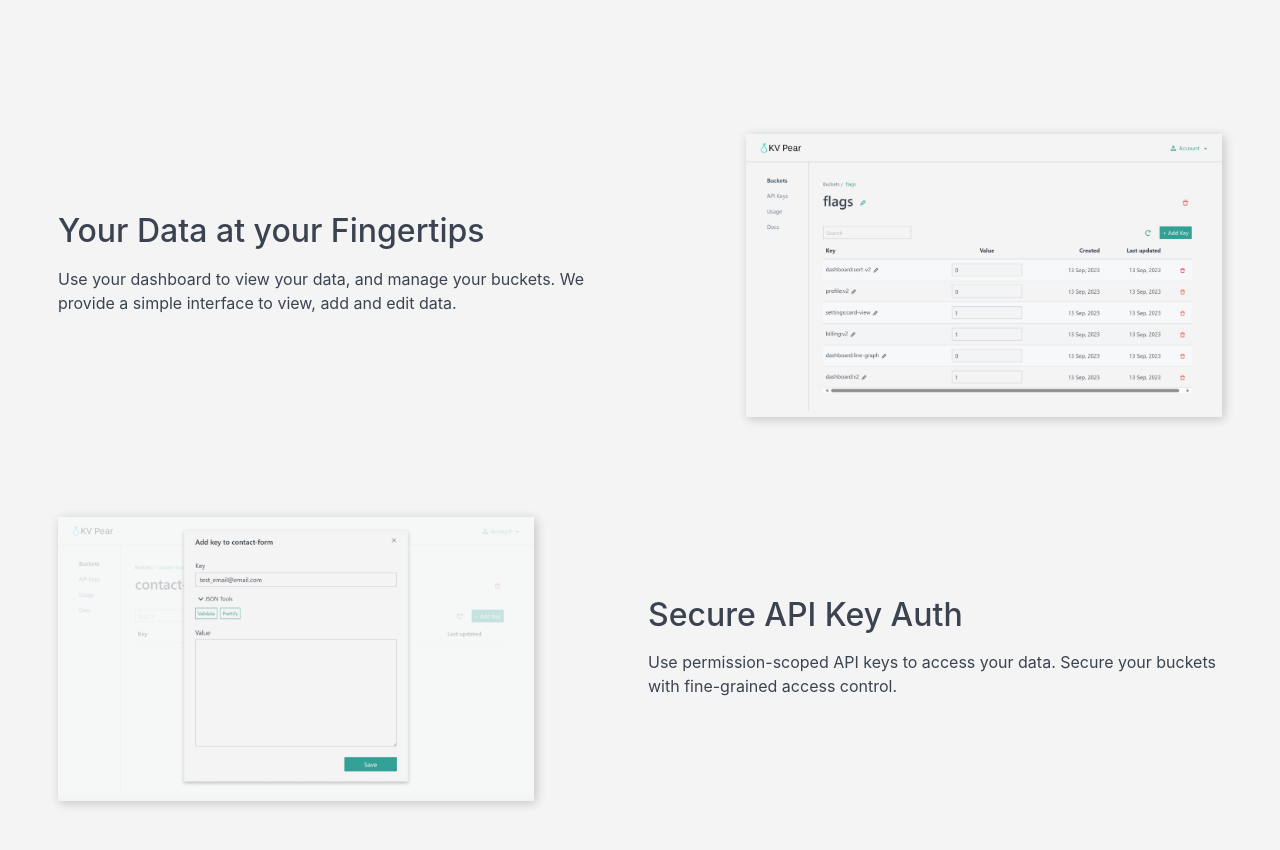
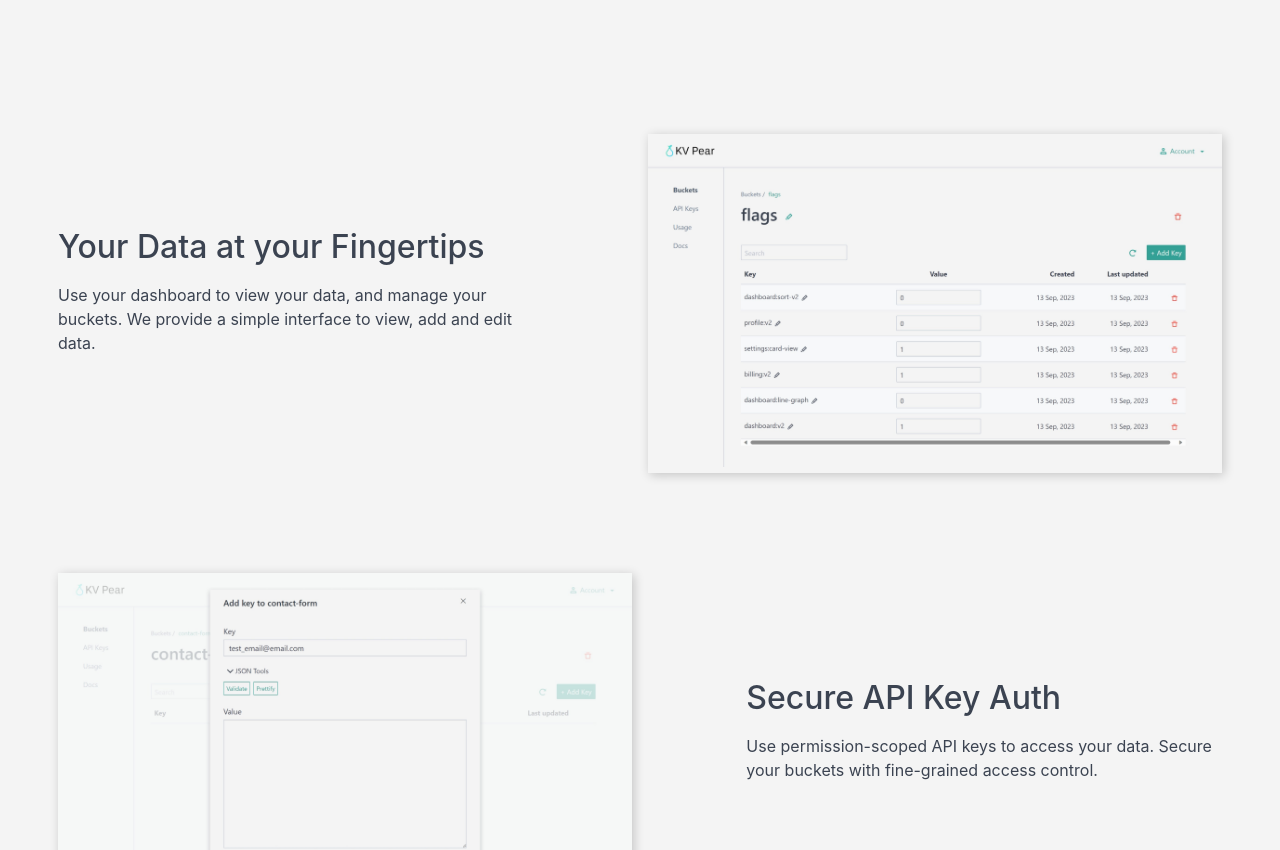
Before and after one commit to MikeMather/kvpear, a Next.js app in the folder kvpear-frontend/: page / in a window 1280 px wide. Shown: the part 1860-2710 px from the top of the page. Built offline with nearby package versions, Linux system fonts and the light colour scheme; no server answers; some icons are missing.

Commit message:
Fix images

```diff
--- a/kvpear-frontend/src/components/landing/Demos/Demos.module.scss
+++ b/kvpear-frontend/src/components/landing/Demos/Demos.module.scss
@@ -13,6 +13,10 @@
 
 .shot {
   box-shadow: 2px 2px 10px 0px rgb(0 0 0 / 20%);
+
+  img {
+    max-width: 100%;
+  }
 }
 
 @media(max-width: 768px) {
--- a/kvpear-frontend/src/components/landing/Demos/Demos.tsx
+++ b/kvpear-frontend/src/components/landing/Demos/Demos.tsx
@@ -7,25 +7,35 @@
   return (
     <div>
       <div className={ccn("columns", styles.columns)}>
-        <div className="column col-6 col-md-12 col-sm-12">
+        <div className="column col-5 col-md-12 col-sm-12">
           <h2>Your Data at your Fingertips</h2>
           <p>Use your dashboard to view your data, and manage your buckets. We provide a simple interface to view, add and edit data.</p>
         </div>
         <div className="column col-1 col-md-12 col-sm-12"></div>
-        <div className="column col-5 col-md-12 col-sm-12">
+        <div className="column col-6 col-md-12 col-sm-12">
           <div className={styles.shot}>
-            <Image src="/screenshots/screenshot-2.jpeg" alt="Screenshot of KV Pear dashboard" width={600} height={350} />
+            <img
+              loading="lazy"
+              src="/screenshots/screenshot-2.jpeg"
+              alt="Screenshot of KV Pear dashboard"
+              width={600}
+            />
           </div>
         </div>
       </div>
       <div className={ccn("columns", styles.columns)}>
-        <div className="column col-5 col-md-12 col-sm-12">
+        <div className="column col-6 col-md-12 col-sm-12">
           <div className={styles.shot}>
-            <Image src="/screenshots/screenshot-1.jpeg" alt="Screenshot of KV Pear dashboard" width={600} height={350} />
+            <img
+              loading="lazy"
+              src="/screenshots/screenshot-1.jpeg"
+              alt="Screenshot of KV Pear dashboard"
+              width={600}
+            />
           </div>
         </div>
         <div className="column col-1 col-md-12 col-sm-12"></div>
-        <div className="column col-6 col-md-12 col-sm-12">
+        <div className="column col-5 col-md-12 col-sm-12">
           <h2>Secure API Key Auth</h2>
           <p>Use permission-scoped API keys to access your data. Secure your buckets with fine-grained access control.</p>
         </div>
--- a/kvpear-frontend/src/pages/policies/privacy-policy.mdx
+++ b/kvpear-frontend/src/pages/policies/privacy-policy.mdx
@@ -54,8 +54,6 @@
 <li><strong>With Service Providers:</strong> We may share Your personal information with Service Providers to monitor and analyze the use of our Service,  to contact You.</li>
 <li><strong>For business transfers:</strong> We may share or transfer Your personal information in connection with, or during negotiations of, any merger, sale of Company assets, financing, or acquisition of all or a portion of Our business to another company.</li>
 <li><strong>With Affiliates:</strong> We may share Your information with Our affiliates, in which case we will require those affiliates to honor this Privacy Policy. Affiliates include Our parent company and any other subsidiaries, joint venture partners or other companies that We control or that are under common control with Us.</li>
-<li><strong>With business partners:</strong> We may share Your information with Our business partners to offer You certain products, services or promotions.</li>
-<li><strong>With other users:</strong> when You share personal information or otherwise interact in the public areas with other users, such information may be viewed by all users and may be publicly distributed outside.</li>
 <li><strong>With Your consent</strong>: We may disclose Your personal information for any other purpose with Your consent.</li>
 </ul>
 <h2>Retention of Your Personal Data</h2>
```
